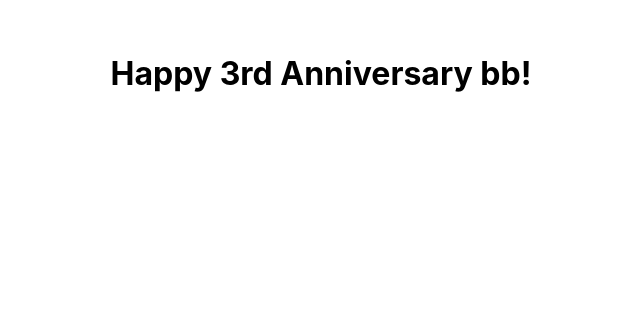
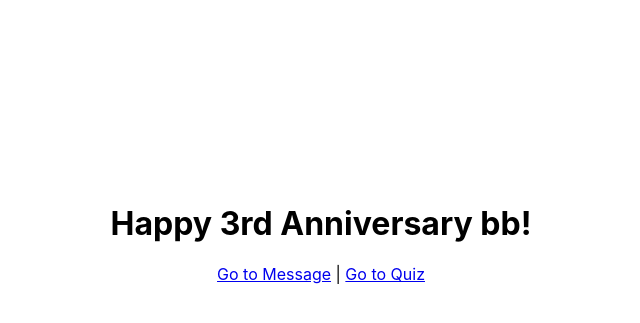
Before and after one commit to keeganchua/3rd-anniversary, a React (Create React App) app: page / in a window 1280 px wide. Shown: the part 167-490 px from the top of the page, without its empty margins (319-959 px from the left). Built offline with nearby package versions, Linux system fonts and the light colour scheme.

Commit message:
created routing for Message & Quiz pages

```diff
--- a/src/App.js
+++ b/src/App.js
@@ -1,13 +1,34 @@
+// src/App.js
+
 import React from 'react';
+import { HashRouter as Router, Routes, Route, Link } from 'react-router-dom';
+import Message from './Message';
+import Quiz from './Quiz';
 import './App.css';
 
-function App() {
+function Home() {
   return (
-    <div className="App centered">
+    <div className="centered">
       <h1>Happy 3rd Anniversary bb!</h1>
-      {/* You can add more content or components here */}
+      <div>
+        <Link to="/message">Go to Message</Link>
+        {' | '}
+        <Link to="/quiz">Go to Quiz</Link>
+      </div>
     </div>
   );
 }
 
+function App() {
+  return (
+    <Router>
+      <Routes>
+        <Route path="/" element={<Home />} />
+        <Route path="/message" element={<Message />} />
+        <Route path="/quiz" element={<Quiz />} />
+      </Routes>
+    </Router>
+  );
+}
+
 export default App;
--- /dev/null
+++ b/src/Message.js
@@ -0,0 +1,12 @@
+import React from 'react';
+
+function Message() {
+  return (
+    <div className="centered">
+      <h2>Message Page</h2>
+      <p>This is the message page content.</p>
+    </div>
+  );
+}
+
+export default Message;
--- /dev/null
+++ b/src/Quiz.js
@@ -0,0 +1,12 @@
+import React from 'react';
+
+function Quiz() {
+  return (
+    <div className="centered">
+      <h2>Quiz Page</h2>
+      <p>This is the quiz page content.</p>
+    </div>
+  );
+}
+
+export default Quiz;
--- a/src/index.css
+++ b/src/index.css
@@ -1,13 +1,12 @@
 body {
   margin: 0;
-  font-family: -apple-system, BlinkMacSystemFont, 'Segoe UI', 'Roboto', 'Oxygen',
-    'Ubuntu', 'Cantarell', 'Fira Sans', 'Droid Sans', 'Helvetica Neue',
-    sans-serif;
-  -webkit-font-smoothing: antialiased;
-  -moz-osx-font-smoothing: grayscale;
+  font-family: -apple-system, BlinkMacSystemFont, 'Segoe UI', Roboto, 'Helvetica Neue', Arial, sans-serif;
 }
 
-code {
-  font-family: source-code-pro, Menlo, Monaco, Consolas, 'Courier New',
-    monospace;
+.centered {
+  display: flex;
+  align-items: center;
+  justify-content: center;
+  flex-direction: column;
+  min-height: 100vh;
 }
--- a/src/index.js
+++ b/src/index.js
@@ -1,17 +1,13 @@
+// src/index.js
+
 import React from 'react';
-import ReactDOM from 'react-dom/client';
+import ReactDOM from 'react-dom';
+import App from './App';
 import './index.css';
-import App from './App';
-import reportWebVitals from './reportWebVitals';
 
-const root = ReactDOM.createRoot(document.getElementById('root'));
-root.render(
+ReactDOM.render(
   <React.StrictMode>
     <App />
-  </React.StrictMode>
+  </React.StrictMode>,
+  document.getElementById('root')
 );
-
-// If you want to start measuring performance in your app, pass a function
-// to log results (for example: reportWebVitals(console.log))
-// or send to an analytics endpoint. Learn more: https://bit.ly/CRA-vitals
-reportWebVitals();
```
Also changed, not shown: package.json (+8 -20 lines), 1 other file (tests, documents, lock files or other folders).
